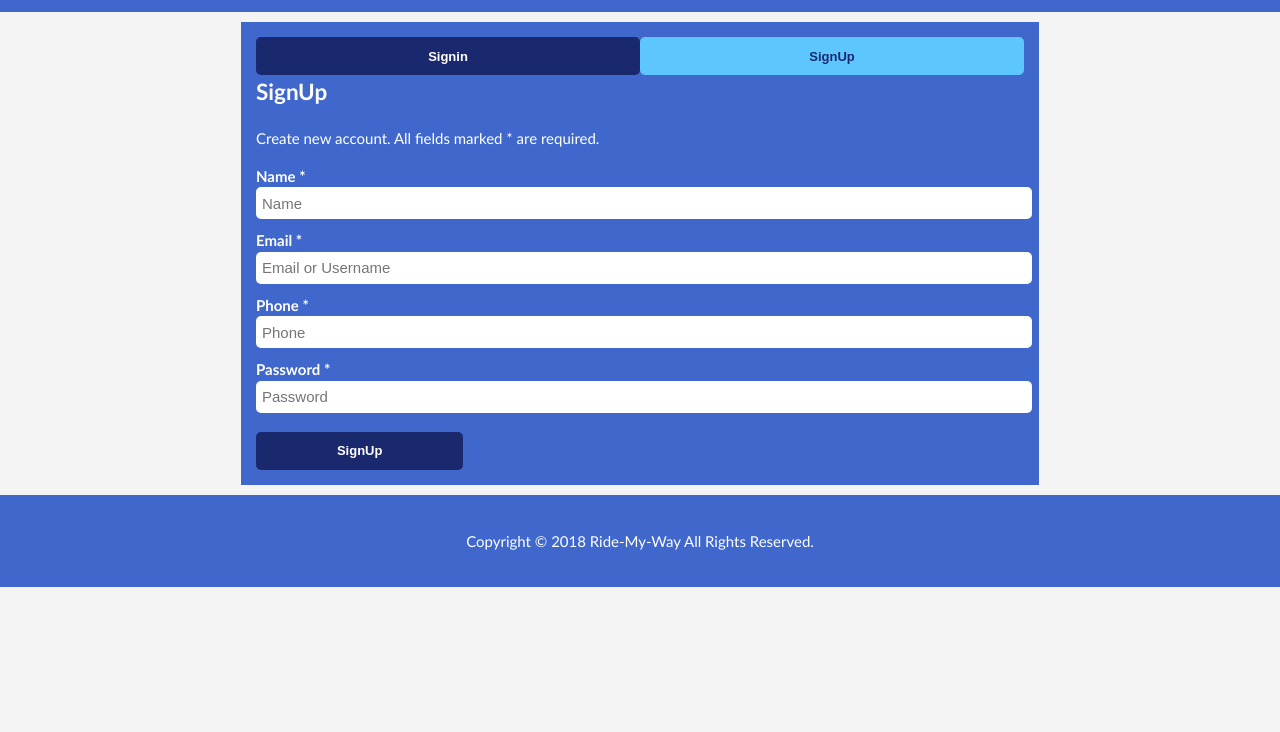
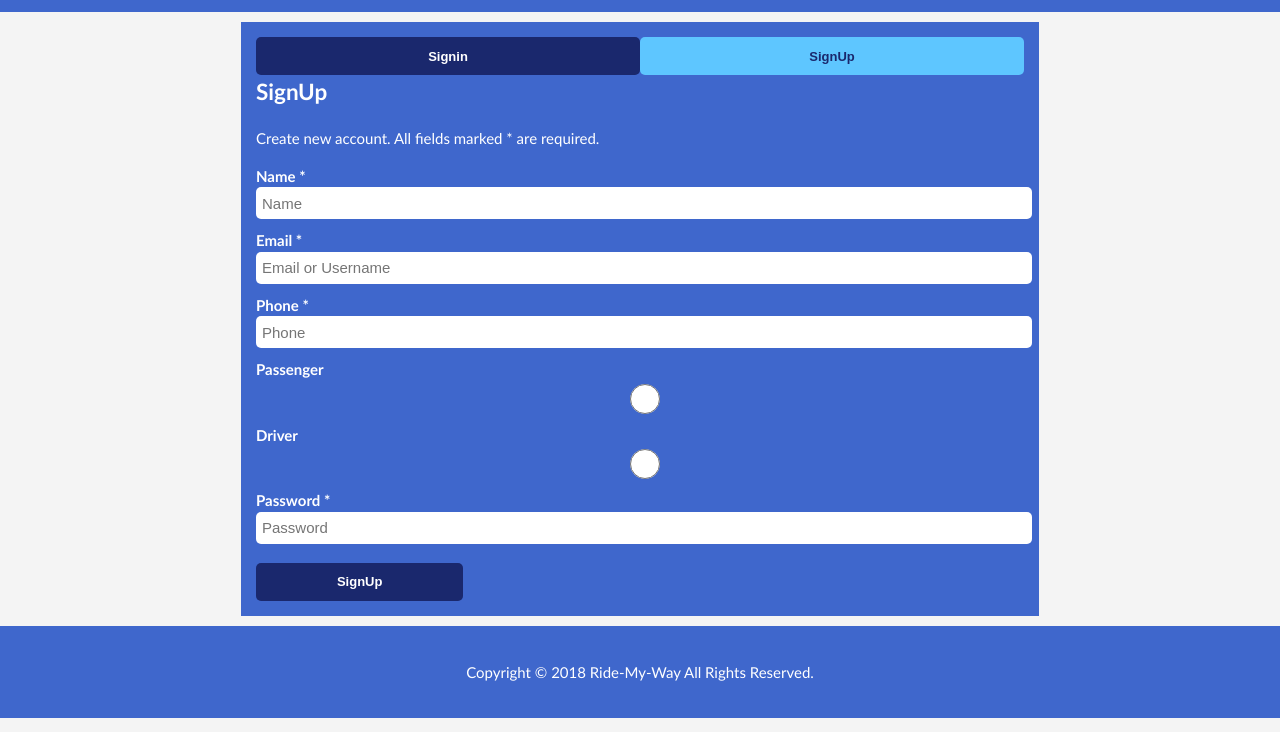
Before and after one commit to femi-dd/ride-my-way, a plain HTML site: page signin.html in a window 1280 px wide. Both pictures are taken after a click on the button "SignUp". Shown: the part 68-800 px from the top of the page. Drawn offline with Linux system fonts and the light colour scheme.

Commit message:
Completed SignUp
Edited for to suit ech account types, driver and passengers
Added javascript to enable form transitions for accounttypes

```diff
--- a/signin.html
+++ b/signin.html
@@ -70,6 +70,20 @@
                   <input type="tel" placeholder="Phone" required />
                </div>
                <div>
+                  <label for="account">Passenger</label>
+                  <input type="radio" name="account" value="passenger" onchange="checkAccount('passenger')" />
+                  <label>Driver</label>
+                  <input type="radio" name="account" value="driver" onchange="checkAccount('driver')"  />
+               </div>
+               <div id="model" hidden>
+                  <label>Car Model *</label><br />
+                  <input type="text" placeholder="e.g Toyota Corolla 2002" />
+               </div>
+               <div id="plates" hidden>
+                  <label>Car Plate Number *</label>
+                  <input type="text" placeholder="Car Plate Number" />
+               </div>
+               <div>
                   <label>Password *</label><br />
                   <input type="password" placeholder="Password" required />
                </div>
@@ -91,6 +105,8 @@
    let signupTab = document.getElementById('signup');
    let button_signin = document.getElementById('button_signin');
    let button_signup = document.getElementById('button_signup');
+   let plates = document.getElementById('plates');
+   let model = document.getElementById('model');
 
    document.getElementById('button_signin').addEventListener('click', function () {
       signinTab.style.display = "initial";
@@ -105,6 +121,20 @@
       button_signup.setAttribute('class', 'button active');
       button_signin.setAttribute('class', 'button');
    });
+
+   function checkAccount (type) {
+      switch (type) {
+         case 'driver':
+         plates.style.display = 'initial';
+         model.style.display = 'initial';
+         break;
+         case 'passenger':
+         plates.style.display = 'none';
+         model.style.display = 'none';
+         break;
+      }
+
+   }
    </script>
 
 </body>
```
